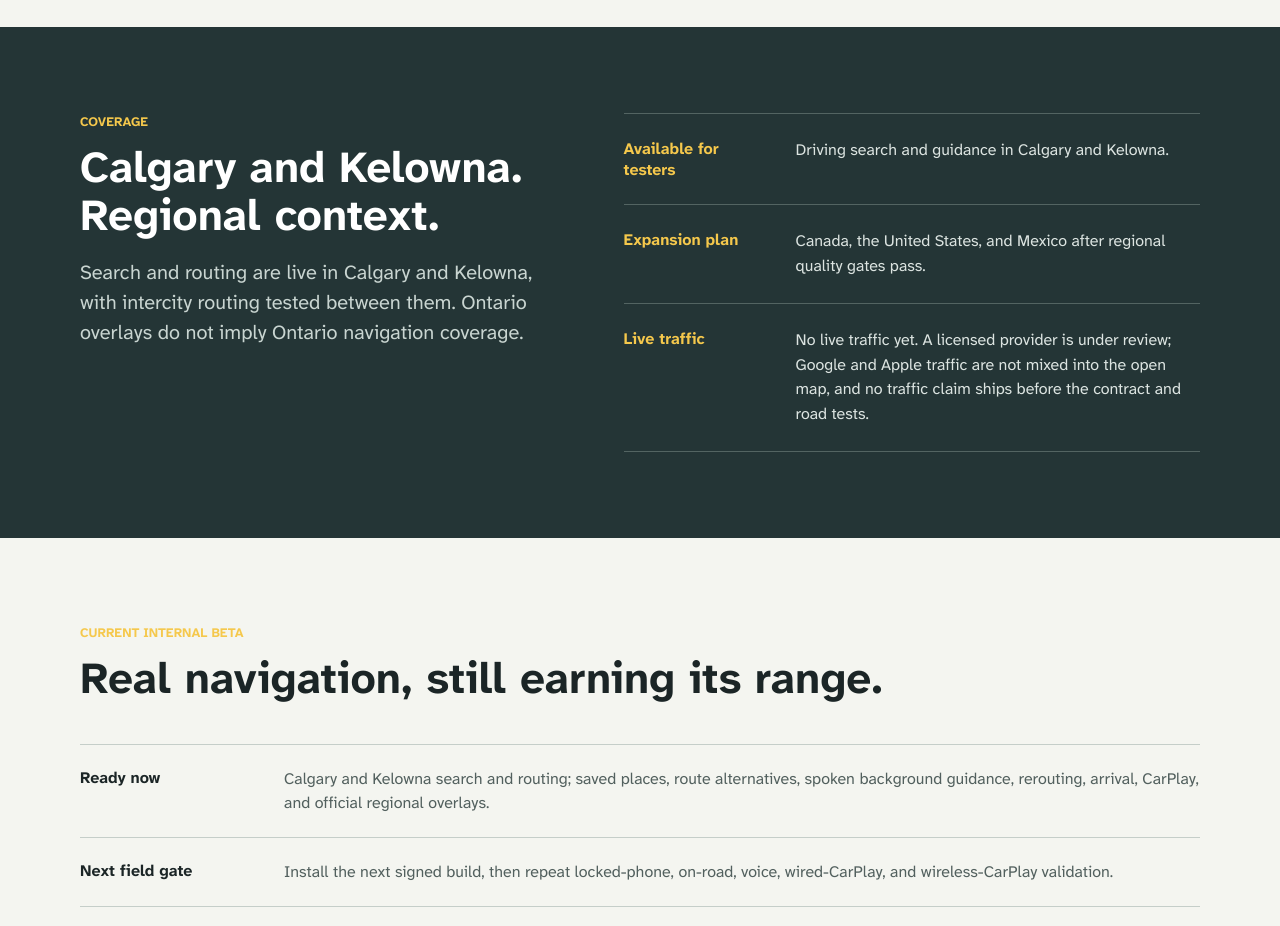
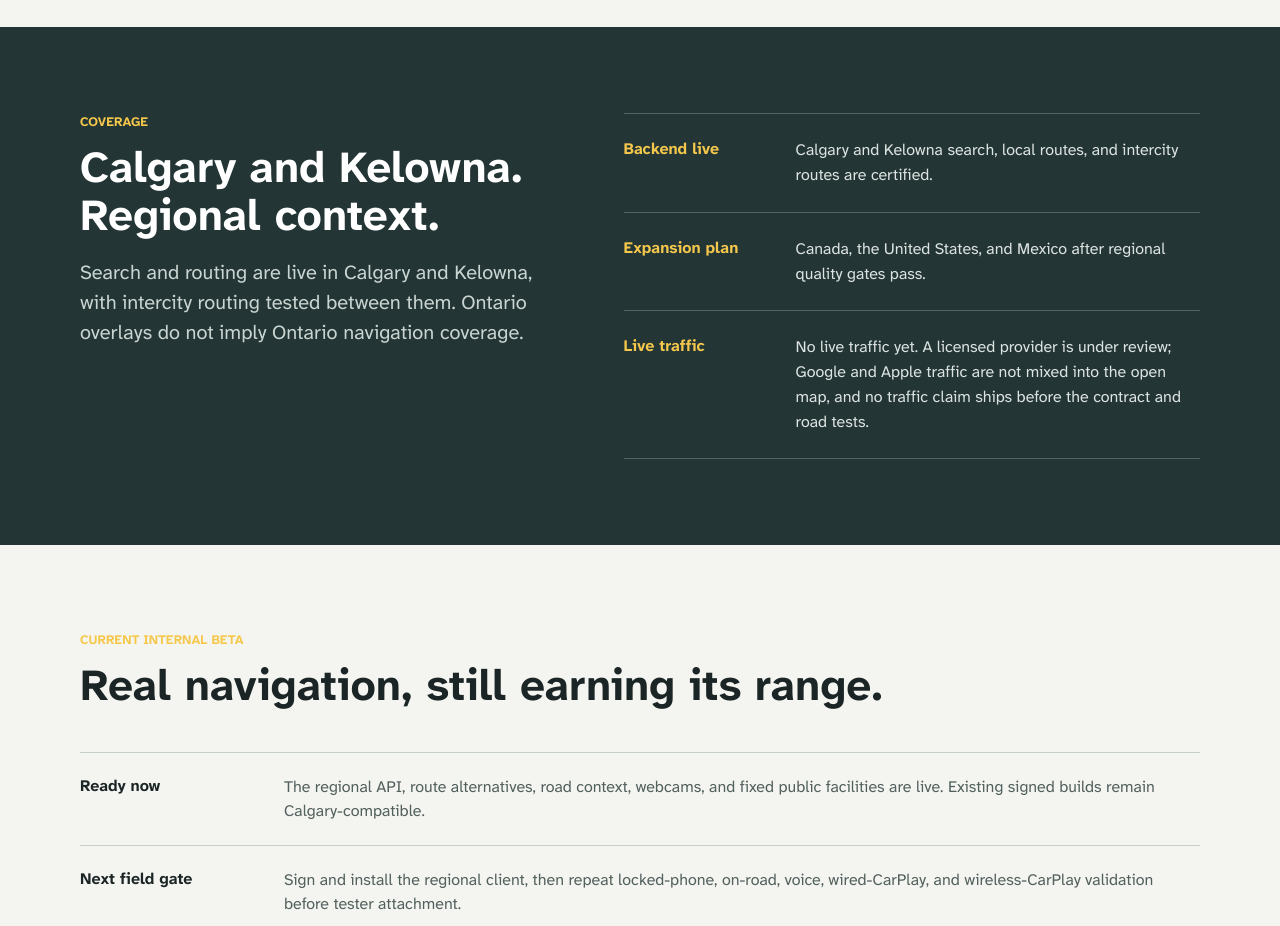
Before and after one commit to yassinsolim/NavOSS, a website: page apps/site/src/index.html in a window 1280 px wide. Shown: the part 1480-2406 px from the top of the page. Drawn offline with Linux system fonts and the light colour scheme.

Commit message:
docs(site): clarify regional client gate
Signed-off-by: Yassin Soliman <solimanyassin@gmail.com>

```diff
--- a/apps/site/src/index.html
+++ b/apps/site/src/index.html
@@ -128,8 +128,8 @@
           </div>
           <dl class="roadmap-list">
             <div>
-              <dt>Available for testers</dt>
-              <dd>Driving search and guidance in Calgary and Kelowna.</dd>
+              <dt>Backend live</dt>
+              <dd>Calgary and Kelowna search, local routes, and intercity routes are certified.</dd>
             </div>
             <div>
               <dt>Expansion plan</dt>
@@ -155,15 +155,15 @@
             <div class="status-row">
               <dt>Ready now</dt>
               <dd>
-                Calgary and Kelowna search and routing; saved places, route alternatives, spoken
-                background guidance, rerouting, arrival, CarPlay, and official regional overlays.
+                The regional API, route alternatives, road context, webcams, and fixed public
+                facilities are live. Existing signed builds remain Calgary-compatible.
               </dd>
             </div>
             <div class="status-row">
               <dt>Next field gate</dt>
               <dd>
-                Install the next signed build, then repeat locked-phone, on-road, voice,
-                wired-CarPlay, and wireless-CarPlay validation.
+                Sign and install the regional client, then repeat locked-phone, on-road, voice,
+                wired-CarPlay, and wireless-CarPlay validation before tester attachment.
               </dd>
             </div>
             <div class="status-row">
```
Also changed, not shown: apps/site/test/site.test.mjs (+2 -0 lines).
